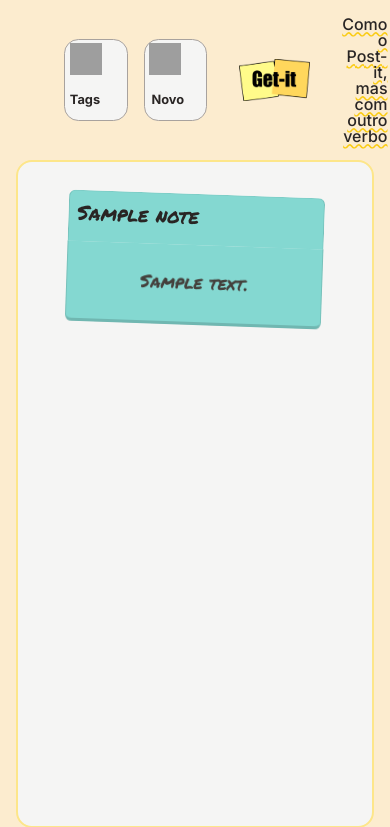
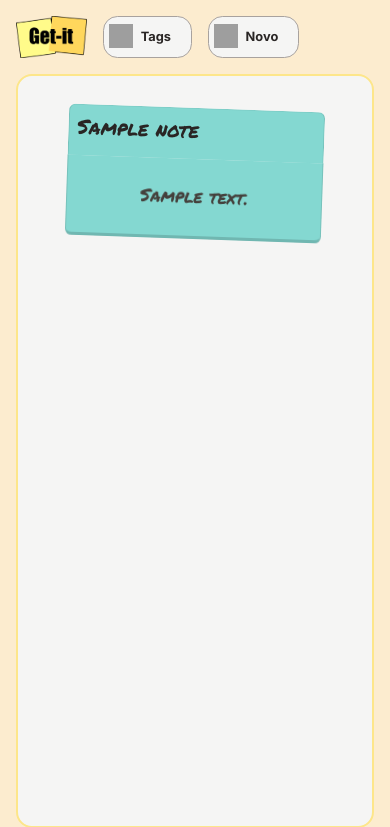
Before and after one commit to FelixLuciano/get-it-django, a Django app: page / in a window 390 px wide. Shown: the top 827 px of the page. Run offline with Django 4.2, Linux system fonts and the light colour scheme; tables that the repository leaves empty hold one stand-in row (values such as "Sample post"); some libraries are stand-ins or nearby versions; grey boxes are pictures that could not be loaded.

Commit message:
Added responsiveness

```diff
--- a/notes/static/notes/css/app.css
+++ b/notes/static/notes/css/app.css
@@ -31,21 +31,43 @@ body {
   gap: 2rem;
   user-select: none;
 }
+@media (max-width: 48rem) {
+  .page-header {
+    margin: 1rem 1rem 0 1rem;
+    gap: 1rem;
+  }
+}
 .page-header__actions {
   flex: 1 1 0;
   display: flex;
   gap: 1rem;
 }
+@media (max-width: 48rem) {
+  .page-header__actions {
+    order: 1;
+  }
+}
 .page-header__logo {
   flex: 0 0 auto;
 }
+@media (max-width: 48rem) {
+  .page-header__slogan {
+    order: 0;
+  }
+}
 .page-header__slogan {
   flex: 1 1 0;
+  order: 3;
   text-align: right;
   text-decoration-line: underline;
   text-decoration-style: wavy;
   text-decoration-color: #FACC15;
   font-weight: 500;
+}
+@media (max-width: 37rem) {
+  .page-header__slogan {
+    display: none;
+  }
 }
 
 
@@ -87,6 +109,11 @@ body {
   transform: rotate(var(--note-card--rotation));
   display: flex;
   flex-direction: column;
+}
+@media (max-width: 24rem) {
+  .note-card {
+    flex: 1 1 100%;
+  }
 }
 .note-card ::selection {
   background-color: var(--note-card--selection);
@@ -318,6 +345,11 @@ body {
 .button--icon {
   padding: 0 1.25rem 0 .3rem;
 }
+@media (max-width: 19rem) {
+  .button--icon {
+    padding: 0 1rem;
+  }
+}
 .button__icon {
   width: 2rem;
   height: 2rem;
@@ -326,3 +358,14 @@ body {
   display: inline-block;
   vertical-align: middle;
 }
+@media (max-width: 28rem) {
+  .button__icon {
+    width: 1.5rem;
+    height: 1.5rem;
+  }
+}
+@media (max-width: 19rem) {
+  .button__icon {
+    display: none;
+  }
+}
--- a/notes/templates/notes/base.html
+++ b/notes/templates/notes/base.html
@@ -4,6 +4,7 @@
 <html>
 <head>
   <meta charset="UTF-8">
+  <meta name="viewport" content="width=device-width, initial-scale=1">
 
   <title>Get-it - Como o Post-it, mas com outro verbo</title>
 
```
Also changed, not shown: README.md.
